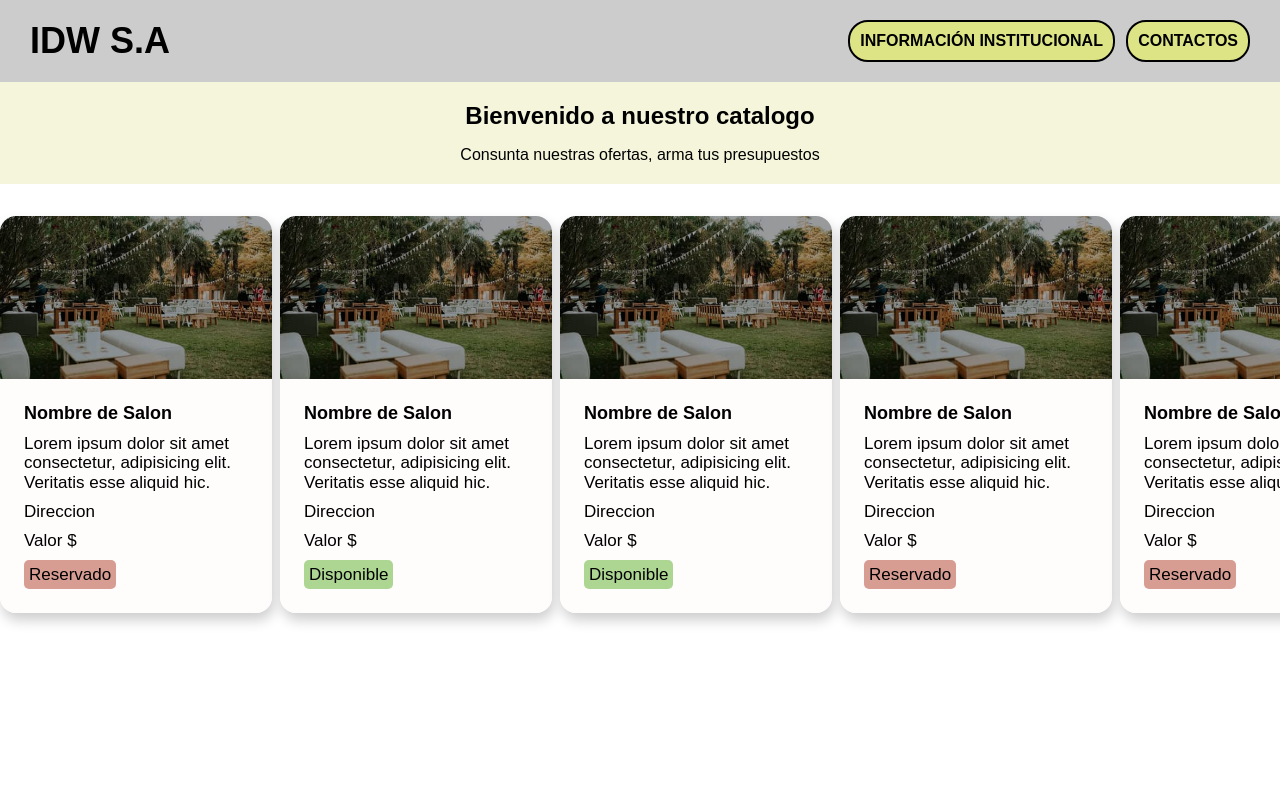
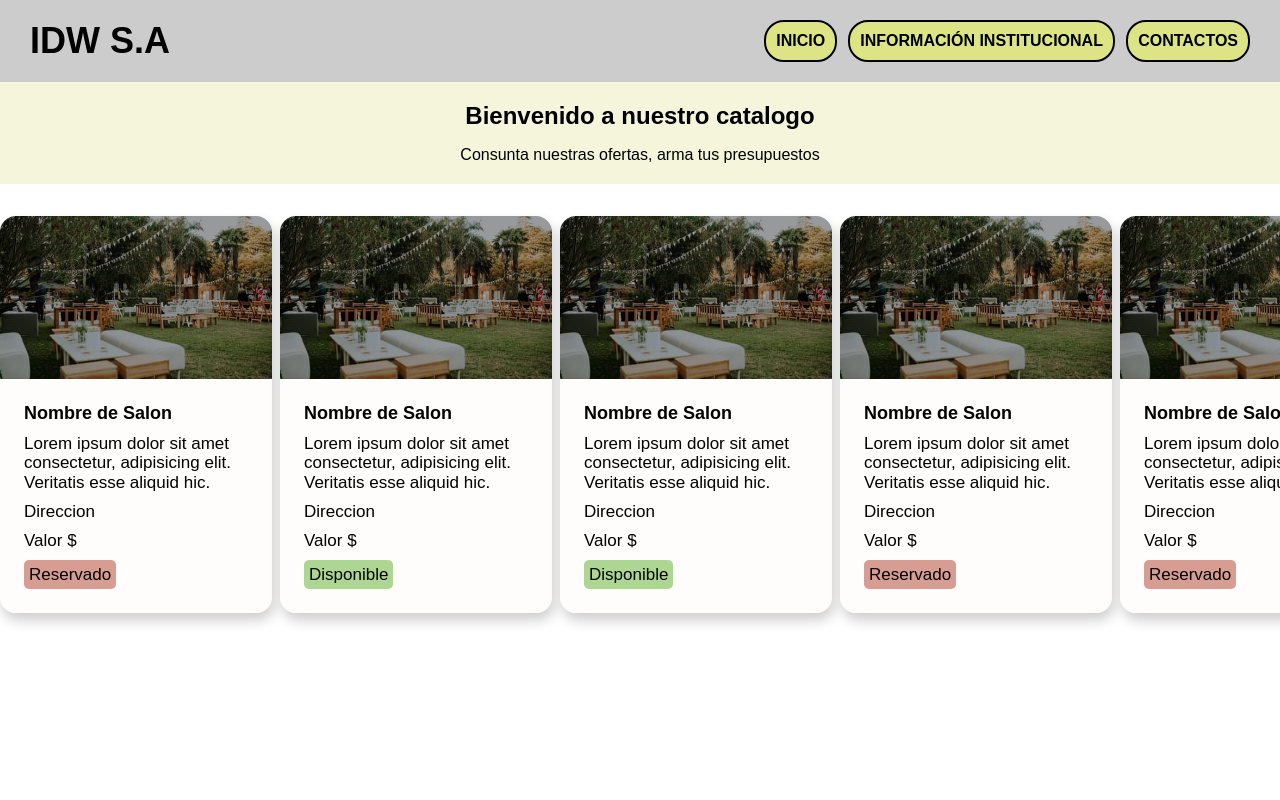
Before and after one commit to massimoquirolo/TrabajoFinalIntegrador, a plain HTML site: page index.html in a window 1280 px wide. Shown: the top 800 px of the page. Drawn offline with Linux system fonts and the light colour scheme.

Commit message:
Update index.html

```diff
--- a/index.html
+++ b/index.html
@@ -20,6 +20,7 @@
                 </a>
             </div>
             <div class="botones-nav">
+                <a class="boton" href="index.html">Inicio</a>
                 <a class="boton" href="institucional.html">Información Institucional</a>
                 <a class="boton" href="contacto.html">Contactos</a>
             </div>
```
